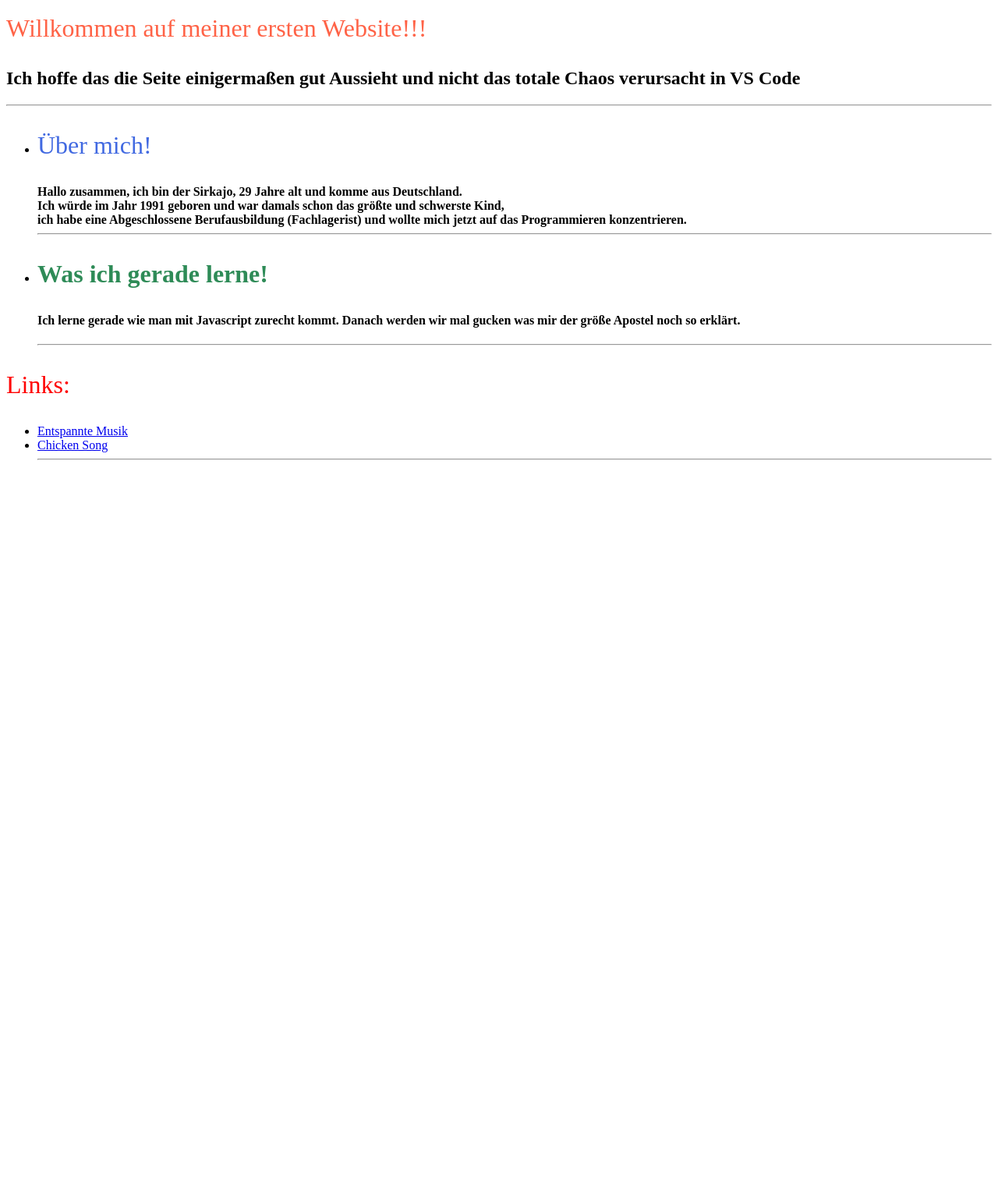
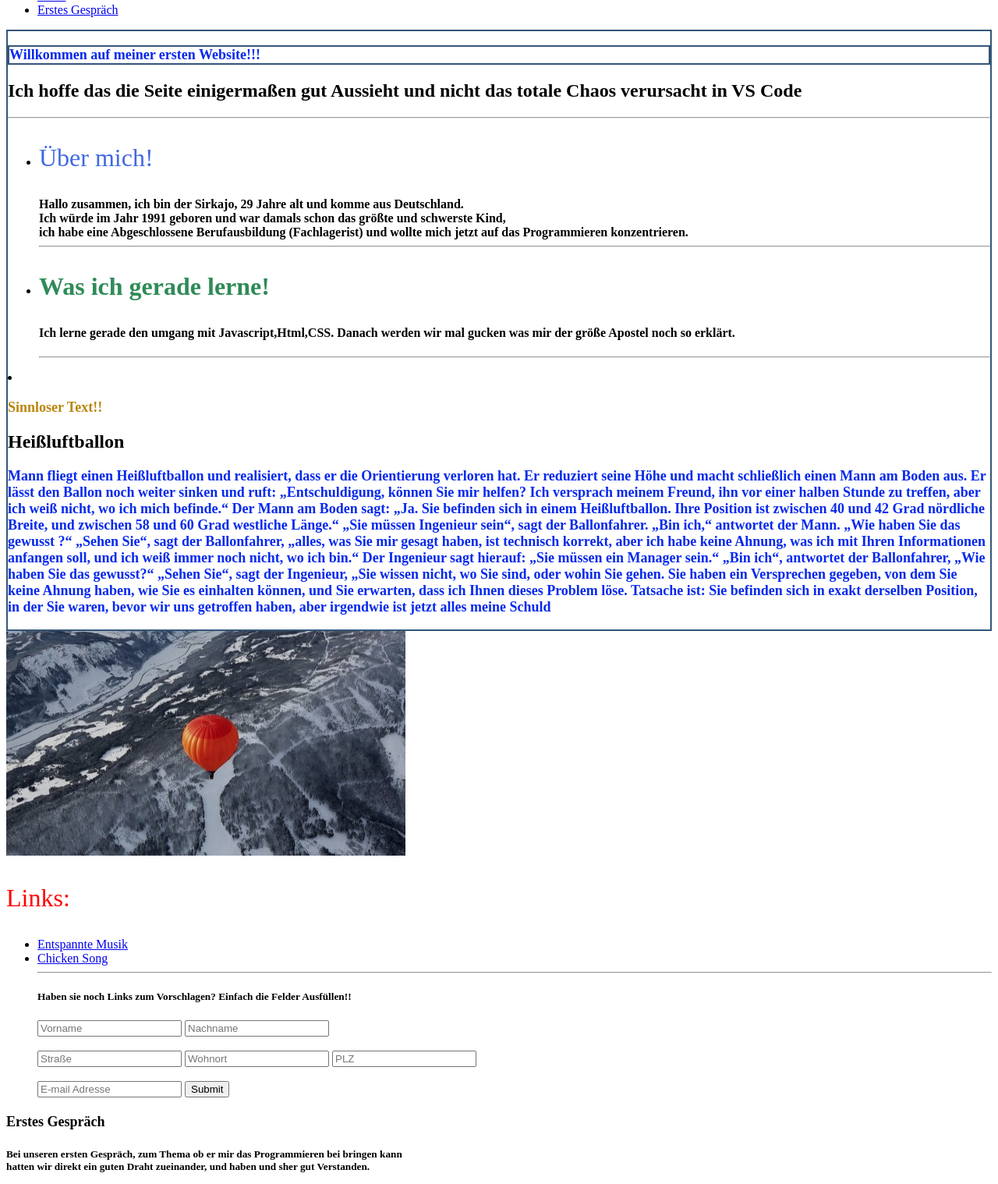
Before and after one commit to SirKajo/WebsiteToLearn, a plain HTML site: page index.html in a window 1280 px wide. Shown: the part 102-1620 px from the top of the page at 78% size. Before the commit the page ends 800 px from the top, so only its background shows below. Drawn offline with Linux system fonts and the light colour scheme.

Commit message:
Add files via upload

```diff
--- /dev/null
+++ b/CSS/style.css
@@ -0,0 +1,12 @@
+.text{
+    color: #0629ec;
+}
+#Überschrift{
+    border: 2px solid #345678;
+}
+p{
+    font-size: 18px;
+}
+p[class]{
+    font-weight: 800;
+}
--- a/index.html
+++ b/index.html
@@ -1,15 +1,17 @@
 <!DOCTYPE html>
     <html>
         <head>
-            <title>Mal gucken wie sie wird! :D </title>
+            <title>Lernseite für Kai!!!</title>
             <meta charset="utf-8">
+            <link rel="stylesheet" href="css/style.css">
         </head>
             <body>
                 <style>
-                p#Überschrift {color: tomato;font-size: xx-large;}
+
                     p#Übermich {color: royalblue;font-size: xx-large;}
                     p#Wasichgerade{color:seagreen ;font-size: xx-large;}
                     p#Links {color: red;font-size: xx-large;}
+                    p#SinnloserText {color: darkgoldenrod;}
                 </style>
 
             <header>
@@ -19,23 +21,39 @@
                         <li>Was ich gerade lerne!</li>
                         <li>Kontakt</li>
                         <li>Bilder</li>
+                        <li><a href="#Links">Links</a></li>
+                        <li><a href="#Besprechung">Erstes Gespräch</a></li>
                     </ul>
                 </nav>
             </header>
 
                 <main>
-                    <section>
-                        <p id="Überschrift">Willkommen auf meiner ersten  Website!!!</p>
+                    <section id="Überschrift">
+                        <p class="text" id="Überschrift">Willkommen auf meiner ersten  Website!!!</p>
                             <h1>Ich hoffe das die Seite einigermaßen gut Aussieht und nicht das totale Chaos verursacht in VS Code</h1><hr>
                         <ul>
                             <li><p id="Übermich">Über mich!</p></li>
                                 <p><h4>Hallo zusammen, ich bin der Sirkajo, 29 Jahre alt und komme aus Deutschland.
                                 <br>Ich würde im Jahr 1991 geboren und war damals schon das größte und schwerste Kind,<br>ich habe eine Abgeschlossene Berufausbildung (Fachlagerist) und wollte mich jetzt auf das Programmieren konzentrieren.<hr>
+                            <li><h2><p id="Wasichgerade">Was ich gerade lerne!</p></h2></li>
+                                <h4>Ich lerne gerade den umgang mit Javascript,Html,CSS. Danach werden wir mal gucken was mir der größe Apostel noch so erklärt.</h4><hr>
+                        </ul>
+                            <li><h3><p id="SinnloserText">Sinnloser Text!!</p></h3></li>
+                                <p><h2>Heißluftballon</h2></p>
 
 
-                        <li><h2><p id="Wasichgerade">Was ich gerade lerne!</p></h2></li>
-                        <h4>Ich lerne gerade wie man mit Javascript zurecht kommt. Danach werden wir mal gucken was mir der größe Apostel noch so erklärt.</h4><hr>
-                        </ul>
+                                <p class="text">Mann fliegt einen Heißluftballon und realisiert, dass er die Orientierung verloren hat. Er reduziert seine Höhe und macht schließlich einen Mann am Boden aus. Er lässt den Ballon noch weiter sinken und ruft:
+                                „Entschuldigung, können Sie mir helfen? Ich versprach meinem Freund, ihn vor einer halben Stunde zu treffen, aber ich weiß nicht, wo ich mich befinde.“
+                                Der Mann am Boden sagt: „Ja. Sie befinden sich in einem Heißluftballon. Ihre Position ist zwischen 40 und 42 Grad nördliche Breite, und zwischen 58 und 60 Grad westliche Länge.“
+                                „Sie müssen Ingenieur sein“, sagt der Ballonfahrer.
+                                „Bin ich,“ antwortet der Mann. „Wie haben Sie das gewusst ?“
+                                „Sehen Sie“, sagt der Ballonfahrer, „alles, was Sie mir gesagt haben, ist technisch korrekt, aber ich habe keine Ahnung, was ich mit Ihren Informationen anfangen soll, und ich weiß immer noch nicht, wo ich bin.“
+                                Der Ingenieur sagt hierauf: „Sie müssen ein Manager sein.“
+                                „Bin ich“, antwortet der Ballonfahrer, „Wie haben Sie das gewusst?“
+                                „Sehen Sie“, sagt der Ingenieur, „Sie wissen nicht, wo Sie sind, oder wohin Sie gehen. Sie haben ein Versprechen gegeben, von dem Sie keine Ahnung haben, wie Sie es einhalten können, und Sie erwarten, dass ich Ihnen dieses Problem löse. Tatsache ist: Sie befinden sich in exakt derselben Position, in der Sie waren, bevor wir uns getroffen haben, aber irgendwie ist jetzt alles meine Schuld</p>
+                        </section>
+                        <section id="Luftballon">
+                            <img src="Bilder/Heißluftballon.jpeg">
                         </section>
                     </main>
 
@@ -44,14 +62,28 @@
                     <p id="Links">Links:</p>
                     <ul>
                         <li>
-                        <a href="https://www.youtube.com/watch?v=1rmo3fKeveo&t=114s" target="_blank">Entspannte Musik</a>
+                            <a href="https://www.youtube.com/watch?v=1rmo3fKeveo&t" target="_blank">Entspannte Musik</a>
 
                         </li>
                         <li>
                             <a href="https://www.youtube.com/watch?v=msSc7Mv0QHY" target="_blank"> Chicken Song</a>
                         </li><hr>
+                        <p><h5>Haben sie noch Links zum Vorschlagen? Einfach die Felder Ausfüllen!!</h5></p>
+                            <form action=" " method="POST">
+                                <input type="text" name="Vornamen" placeholder="Vorname"  required>
+                                <input type="text" name="NachName" placeholder="Nachname" required>
+                                <br><br>
+                                <input type="text" name="Straße" placeholder="Straße" required>
+                                <input type="text" name="Wohnort" placeholder="Wohnort" required>
+                                <input type="text" name="PLZ" placeholder="PLZ" required>
+                                <br><br>
+                                <input type="email" name="email" placeholder="E-mail Adresse" required>
+                                <input type="submit" name="submit">
                     </ul>
-
+                    <h1><p id="Besprechung">Erstes Gespräch</p></h1>
+                        <p><h5>Bei unseren ersten Gespräch, zum Thema ob er mir das Programmieren bei bringen kann<br>
+                            hatten wir direkt ein guten Draht zueinander, und haben und sher gut Verstanden.</h5></p>
+                        <img src="Bilder/Apostel und Sirkajo.jpeg" height="590pxs">
             </footer>
         </body>
     </html>
```
Also changed, not shown: Bilder/Apostel und Sirkajo.jpeg (added), Bilder/Heißluftballon.jpeg (added). Lines whose indentation alone changed are shown as unchanged.
